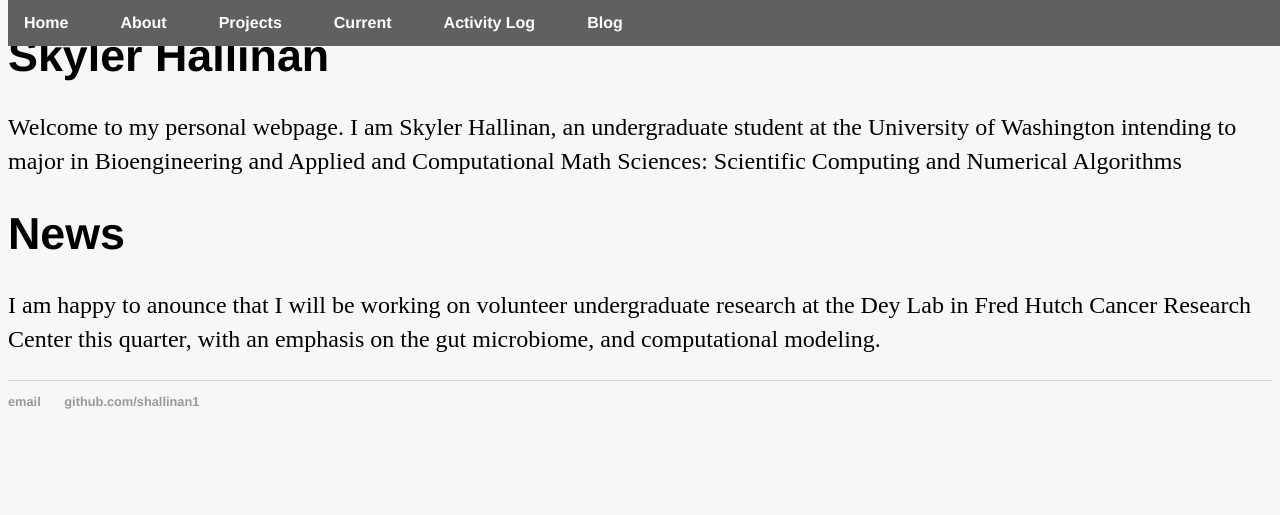
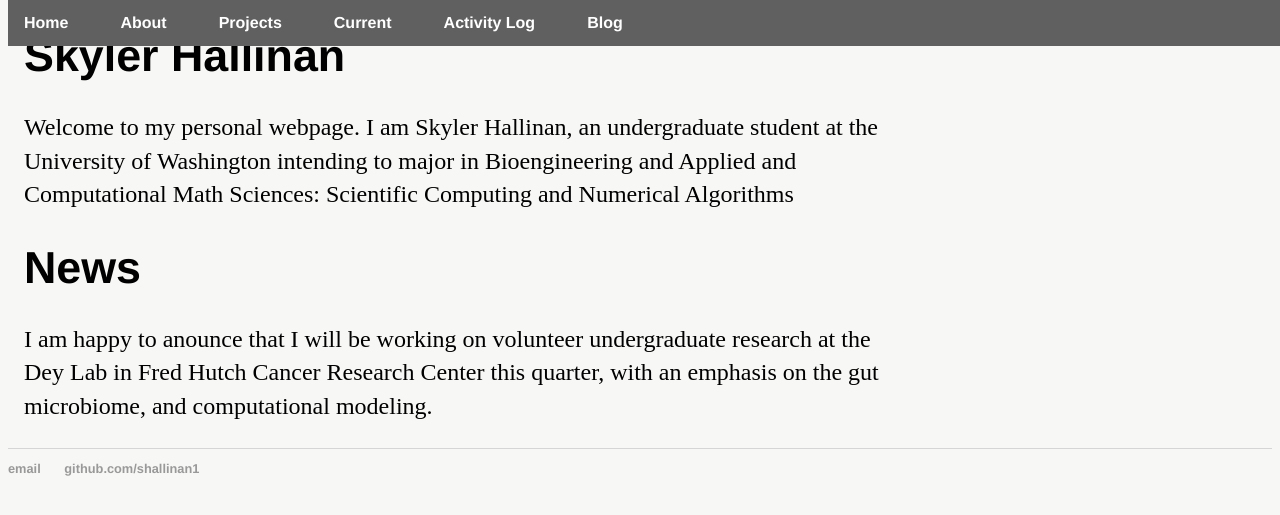
Before and after one commit to shallinan1/shallinan1.github.io, a Jekyll site: the page built from index.md, in a window 1280 px wide. Shown: the top 515 px of the page. Built offline with Jekyll 4.4.1, drawn with Linux system fonts in a browser that asks for light colours; our own code applies the rules of GitHub Pages for plain Markdown files.

Commit message:
update contaier

```diff
--- a/css/main.css
+++ b/css/main.css
@@ -28,6 +28,7 @@
 	#globalNav .active {
 			background-color: #4CAF50;
 		}
+
 
 body {
     background-color: #F7F7F5;
@@ -72,6 +73,11 @@ ul.posts li {
     list-style: none;
 }
 
+.container {
+	margin: 1em;
+	width: 70%;
+}
+
 .rotate90 {
     -webkit-transform: rotate(90deg);
     -moz-transform: rotate(90deg);
```
